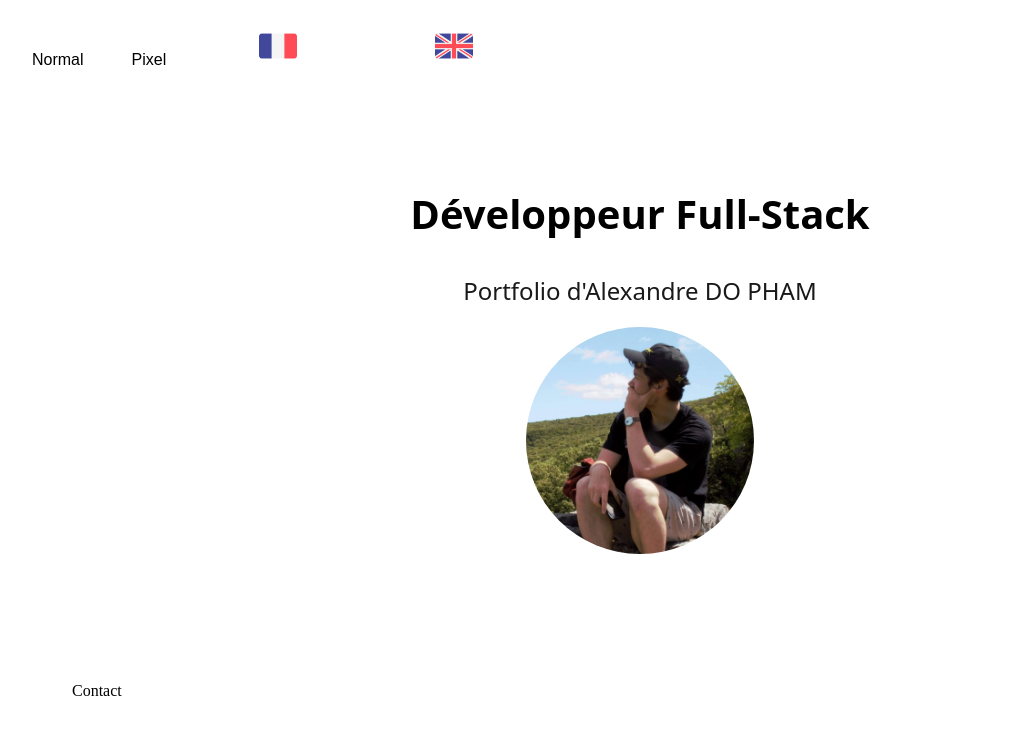
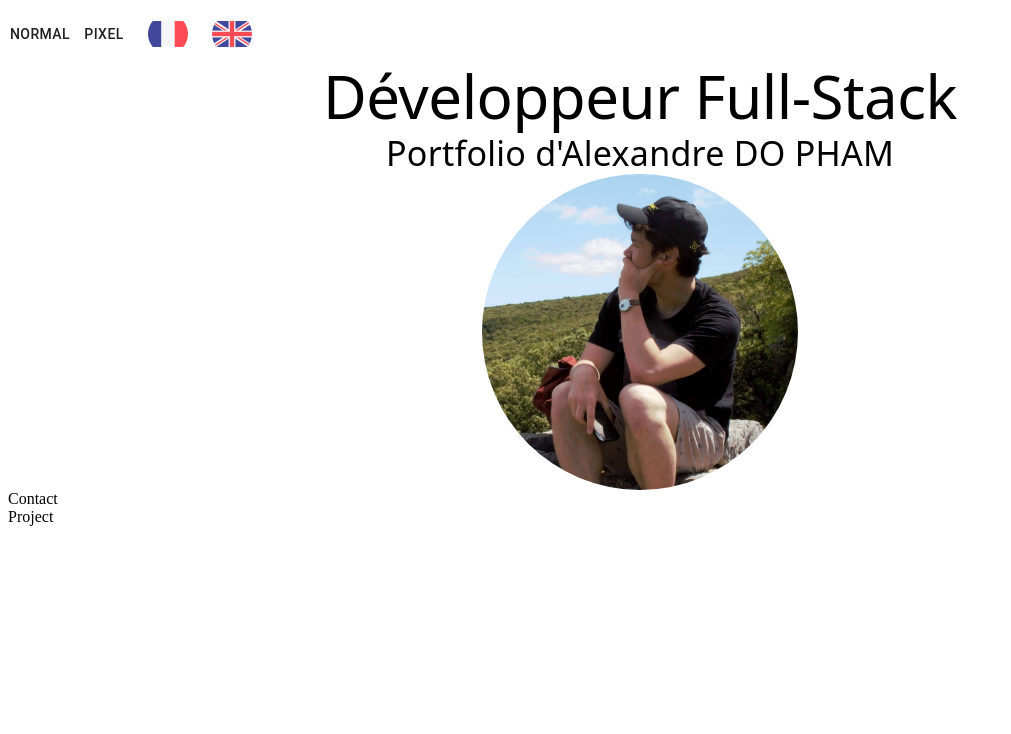
Before and after one commit to UkDopham/Portfolio, a React (Create React App) app in the folder portfolio/: page / in a window 1280 px wide. Shown: the top 734 px of the page, without its empty margins (0-1011 px from the left). Built offline with nearby package versions, Linux system fonts and the light colour scheme.

Commit message:
Style new design

```diff
--- a/portfolio/package.json
+++ b/portfolio/package.json
@@ -3,12 +3,14 @@
   "version": "0.1.0",
   "private": true,
   "dependencies": {
+    "@material-ui/core": "^4.12.3",
+    "@material-ui/styles": "^4.11.4",
+    "@types/material-ui": "^0.21.9",
     "@types/react": "^17.0.17",
     "@types/styled-components": "^5.1.12",
     "react": "^17.0.2",
     "react-dom": "^17.0.2",
     "react-scripts": "4.0.3",
-    "styled-components": "^5.3.0",
     "typescript": "^4.3.5"
   },
   "scripts": {
--- a/portfolio/src/App.styles.ts
+++ b/portfolio/src/App.styles.ts
@@ -1,6 +1,6 @@
-import styled from 'styled-components';
+import { makeStyles } from '@material-ui/core/styles';
 
-// Create a Wrapper component that'll render a <section> tag with some styles
-export const WrapperStyled = styled.section`
-  padding: 4em;
-`;
+export const useStyles = makeStyles({
+  StyleButton: {
+  },
+});
--- a/portfolio/src/App.tsx
+++ b/portfolio/src/App.tsx
@@ -3,7 +3,7 @@ import { Options } from "./components/options/options";
 import { About } from "./components/about/about";
 import { Contact } from "./components/contact/contact";
 import { Project } from "./components/project/project";
-import { WrapperStyled } from "./App.styles";
+import { useStyles } from "./App.styles";
 
 export enum Style {
   normal,
@@ -17,6 +17,7 @@ export enum Language {
 export const App = () => {
   const [styles, setStyles] = React.useState<Style>(Style.normal);
   const [language, setLanguage] = React.useState<Language>(Language.french);
+  const classes = useStyles();
 
   const onClickLanguage = (language:Language) => {
     setLanguage(language);
@@ -27,20 +28,11 @@ export const App = () => {
       <Options onClickLanguage={onClickLanguage}/>
 
       <div style={{
-        height:'90vh',
+        height:'70vh',
         overflow: 'scroll'}}>
-        <WrapperStyled>
           <About language={language}/>
-        </WrapperStyled>
-
-        <WrapperStyled>
           <Contact />
-        </WrapperStyled>
-
-        <WrapperStyled>
           <Project />
-        </WrapperStyled>
-
       </div>
     </div>
   );
--- /dev/null
+++ b/portfolio/src/components/about/about.style.ts
@@ -0,0 +1,14 @@
+import { makeStyles } from '@material-ui/core/styles';
+
+export const useStyles = makeStyles({
+  avatar: {
+    height:'25%',
+    width:'25%',
+  },
+  box : {
+    alignItems:'center',
+    justifyContent: 'center',
+    display:'flex',
+    flexDirection:'column',
+  }
+});
--- a/portfolio/src/components/about/about.tsx
+++ b/portfolio/src/components/about/about.tsx
@@ -2,6 +2,8 @@ import React from 'react';
 import { Title } from '../title/title';
 import { Language } from '../../App';
 import { getTranslation } from '../../utils/translation/translation';
+import { Avatar, Box } from '@material-ui/core';
+import {useStyles} from './about.style';
 
 type Props = {
   language: Language
@@ -9,23 +11,14 @@ type Props = {
 
 export const About = (props: Props) => {
   const language = props.language;
+  const classes = useStyles();
 
   return (
-    <div style={{
-      display: 'flex',
-      flexDirection : 'column',
-      justifyContent: 'center',
-      alignItems:'center'
-    }}>
+    <Box className={classes.box}>
       <Title title={getTranslation(language).title}
         subtitle={getTranslation(language).subtitle} />
 
-      <img src={'hiking.jpg'}
-        style={{
-          width: '20%',
-          height: '20%',
-          borderRadius: 200,
-        }} />
-    </div>
+      <Avatar src={'hiking.jpg'} className={classes.avatar}/>
+    </Box>
   );
 }
--- a/portfolio/src/components/options/options.styles.ts
+++ b/portfolio/src/components/options/options.styles.ts
@@ -1,15 +1,12 @@
-import styled from 'styled-components';
+import { makeStyles } from '@material-ui/core/styles';
 
-export const ButtonStyled = styled.button`
-  border-color: transparent;
-  background-color: transparent;
-  font-size: 1em;
-  margin: 1em;
-`;
-
-export const DivStyled = styled.div`
-`;
-
-export const LanguageImgStyled = styled.img`
-width:30%;
-height:30%;`;
+export const useStyles = makeStyles({
+  StyleButton: {
+    width:'5%',
+    height:'25%',
+  },
+  LanguageButton:{
+    width:'5%',
+    height:'25%',
+  },
+});
--- a/portfolio/src/components/options/options.tsx
+++ b/portfolio/src/components/options/options.tsx
@@ -1,28 +1,37 @@
 import React from 'react';
-import { ButtonStyled, DivStyled,LanguageImgStyled } from './options.styles';
-import {Language} from '../../App';
+import { useStyles } from './options.styles';
+import { Language } from '../../App';
+import { Button,Avatar } from '@material-ui/core';
 
 type Props = {
-    onClickLanguage: (language:Language) => void;
+    onClickLanguage: (language: Language) => void;
 }
+
 export const Options = (props: Props) => {
+    const classes = useStyles();
 
     return (
-        <DivStyled >
-            <ButtonStyled>
+        <div >
+            <Button className={classes.StyleButton}>
                 Normal
-            </ButtonStyled>
-            <ButtonStyled>
+            </Button>
+            <Button className={classes.StyleButton}>
                 Pixel
-            </ButtonStyled>
+            </Button>
 
-            <ButtonStyled onClick={() => props.onClickLanguage(Language.french)}>
-                <LanguageImgStyled src={'./france.png'}/>
-            </ButtonStyled>
+            <Button
+                onClick={() => props.onClickLanguage(Language.french)}
+                className={classes.LanguageButton}
+            >
+                <Avatar src={'./france.png'} />
+            </Button>
 
-            <ButtonStyled onClick={() => props.onClickLanguage(Language.english)}>
-                <LanguageImgStyled src={'./united-kingdom.png'}/>
-            </ButtonStyled>
-        </DivStyled>
+            <Button
+                onClick={() => props.onClickLanguage(Language.english)}
+                className={classes.LanguageButton}
+            >
+                <Avatar src={'./united-kingdom.png'}/>
+            </Button>
+        </div>
     );
 }
--- a/portfolio/src/components/title/title.styles.ts
+++ b/portfolio/src/components/title/title.styles.ts
@@ -1,16 +1,13 @@
-import styled from 'styled-components';
+import { makeStyles } from '@material-ui/core/styles';
 
-// Create a <Title> react component that renders an <h1> which is
-// centered, palevioletred and sized at 1.5em
-export const TitleStyled = styled.h1`
-  font-size: 2.5em;
-  text-align: center;
-  color: black;
-  font-family: system-ui;
-`;
-
-export const SubTitleStyled = styled(TitleStyled)`
-  font-size: 1.5em;
-  color : #191919;
-  font-weight: lighter;
-`;
+export const useStyles = makeStyles({
+  title: {
+    textAlign: 'center',
+    fontFamily: 'system-ui',
+  },
+  subtitle :{
+    fontFamily: 'system-ui',
+    fontWeight: 'lighter',
+    textAlign: 'center',
+  }
+});
--- a/portfolio/src/components/title/title.tsx
+++ b/portfolio/src/components/title/title.tsx
@@ -1,21 +1,23 @@
 import React from 'react';
-import { TitleStyled, SubTitleStyled} from './title.styles';
+import { useStyles} from './title.styles';
+import {Typography} from '@material-ui/core';
 
 type Props = {
   title: string,
   subtitle : string,
 }
 export const Title = (props: Props) => {
+  const classes = useStyles();
 
   return (
     <div>
-      <TitleStyled>
+      <Typography variant="h2" className={classes.title}>
         {props.title}
-      </TitleStyled>
+      </Typography>
 
-      <SubTitleStyled>
+      <Typography variant="h4" className={classes.subtitle}>
         {props.subtitle}
-      </SubTitleStyled>
+      </Typography>
 
     </div>
   );
```
Also changed, not shown: 1 other file (tests, documents, lock files or other folders).
